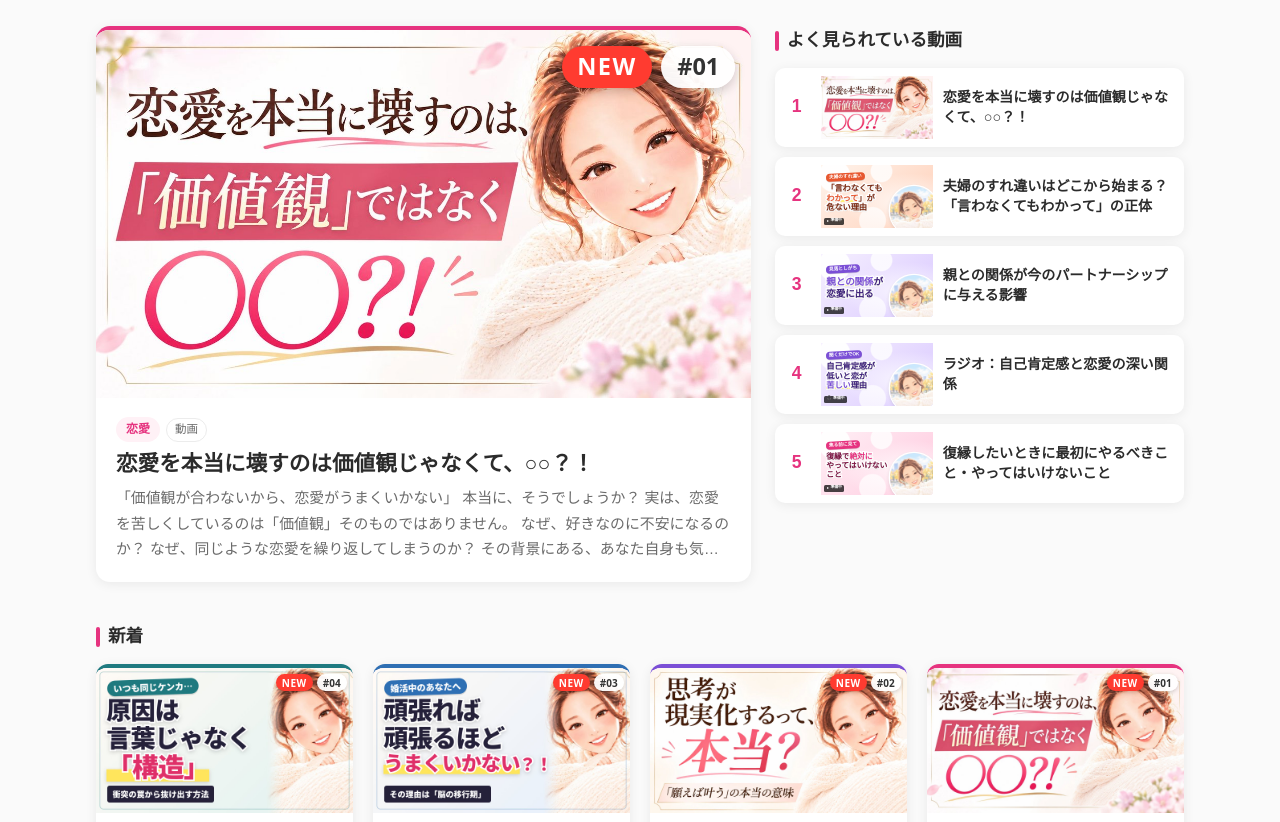
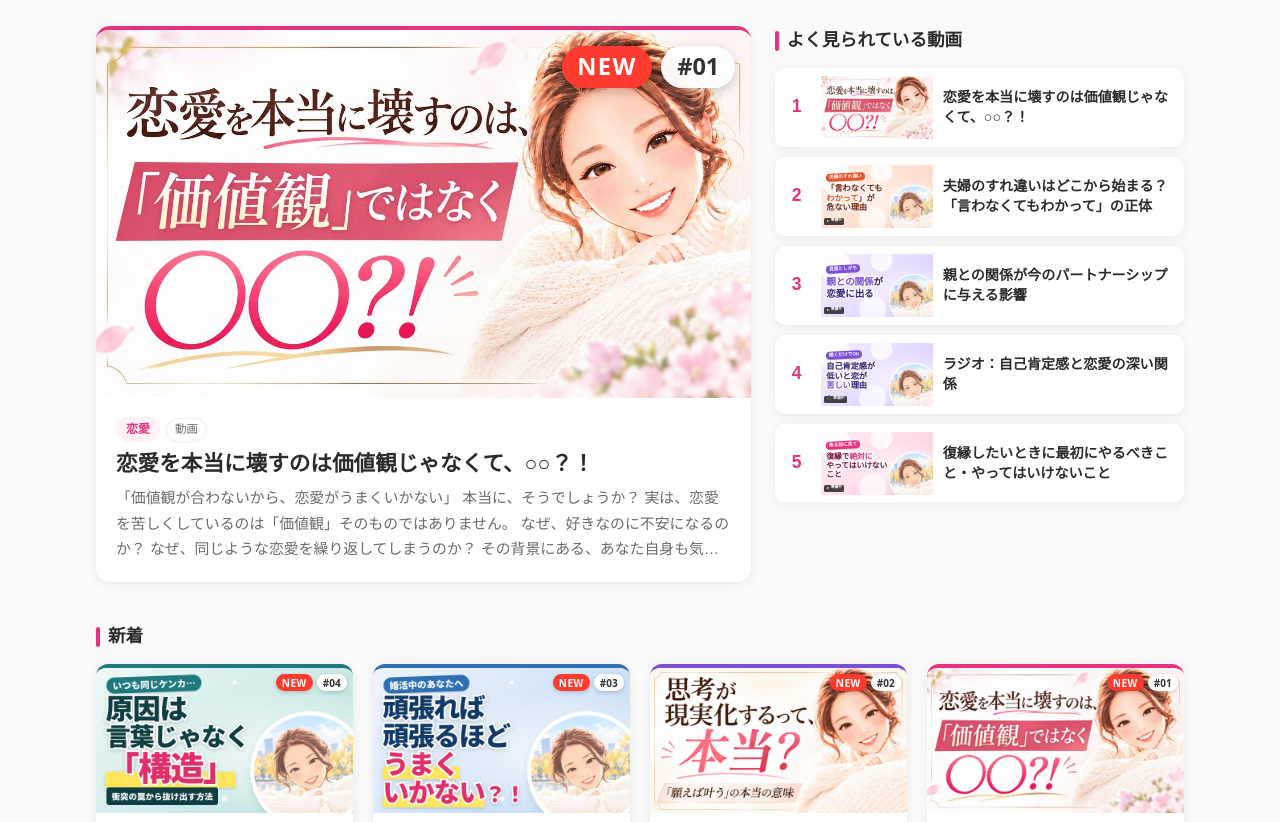
Before and after one commit to eriko05/eriko1011-media, a plain HTML site: page index.html in a window 1280 px wide. Shown: the part 120-942 px from the top of the page. Drawn offline with Linux system fonts and the light colour scheme; a web font is replaced by a local one.

Commit message:
#03・#04のサムネイルを大きい文字＋大きめの丸い顔のデザインに変更
Co-Authored-By: Claude Opus 5.5 <noreply@anthropic.com>
Claude-Session: https://claude.ai/code/session_01BjLkNFpZQDyYeC2jtPT9mX

```diff
--- a/index.html
+++ b/index.html
@@ -224,13 +224,13 @@ const ITEMS = [
     kicker:"いつも同じケンカ", catch:"原因は\n**「構造」**？！",
     desc:"夫とのすれ違い、家族との衝突、職場での摩擦…。\nなぜか毎回、\"同じパターン\"でぶつかってしまう。\n\n実はそれ、言葉選びの失敗ではありません。\n**「構造」**の問題なのです。\n\nこの動画では、\n感情で反応する「チャイルド」と、関係を育てられる「大人の自分」という2つの視点から、\n衝突がくり返される仕組みと、\nチャイルドに飲まれない大人のコミュニケーション（アサーション）を、\n具体的な返し方とあわせて紐解きます。\n\n「もう同じケンカをくり返したくない」\nそんな方は、ぜひ最後までご覧ください。",
     pdf:"docs/shoutotsu-wana.pdf",
-    url:"https://youtu.be/a3huSTcDUAw", thumb:"images/thumb-shoutotsu-v3.jpg" },
+    url:"https://youtu.be/a3huSTcDUAw", thumb:"images/thumb-shoutotsu-v4.jpg" },
   { title:"婚活は、頑張れば頑張るほど、うまくいかない？！",
     category:"婚活", type:"動画", duration:"", added:"2026-11-24",
     kicker:"頑張るほど遠のく？", catch:"婚活の\n**パラドックス**",
     desc:"「婚活を頑張っているのに、なぜか結婚にたどり着けない」\n\n行動も変えた。努力もしている。\nそれなのに、結果がついてこない。\n「私の何がいけないの？」と、自分を責めていませんか？\n\n実は、あなたの努力は間違っていません。\nただ、脳の**「移行期」**が終わっていないだけなのです。\n\nこの動画では、\n「ボスザル脳」「チンピラ猿脳」「奉仕ザル脳」という脳の3つの階層から、\n婚活がうまくいかない本当の理由と、\nアップデートを完了させる3つの鍵を紐解きます。\n\n「もう結婚したくないのかも…」\nそう感じている方こそ、ぜひ最後までご覧ください。",
     pdf:"docs/konkatsu-paradox.pdf",
-    url:"https://youtu.be/VitprKeFga0", thumb:"images/thumb-konkatsu-v3.jpg" },
+    url:"https://youtu.be/VitprKeFga0", thumb:"images/thumb-konkatsu-v4.jpg" },
   { title:"「思考が現実化する」って、本当？",
     category:"自己理解", type:"動画", duration:"", added:"2026-11-20",
     kicker:"よく聞くけど…", catch:"「思考が\n**現実化**する」\nって本当？",
```
Also changed, not shown: images/thumb-konkatsu-v3.jpg (deleted), images/thumb-konkatsu-v4.jpg (added), images/thumb-shoutotsu-v3.jpg (deleted), images/thumb-shoutotsu-v4.jpg (added).
